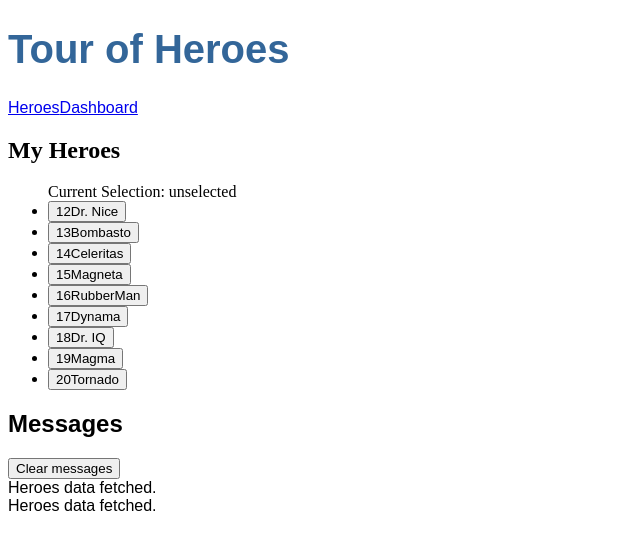
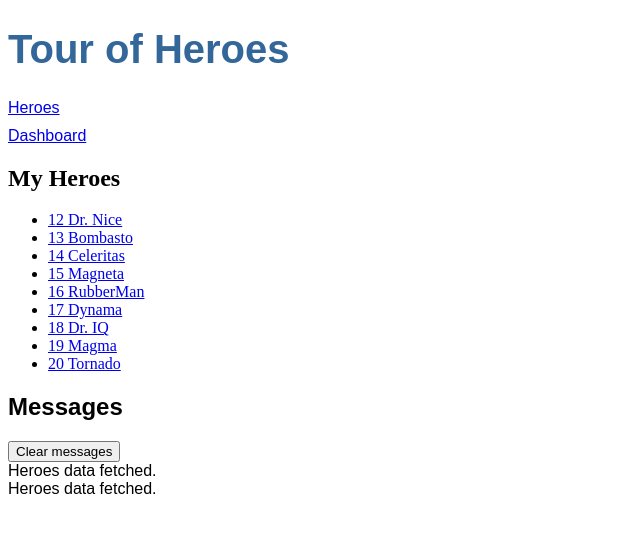
Before and after one commit to derekklc/Angular1, an Angular app: page /heroes in a window 1280 px wide. Shown: the top 550 px of the page, without its empty margins (0-640 px from the left). Built offline with nearby package versions, Linux system fonts and the light colour scheme.

Commit message:
remove old code and added go back feature in navigation

```diff
--- a/src/app/app.component.css
+++ b/src/app/app.component.css
@@ -40,6 +40,11 @@ button:disabled {
   color: #aaa;
   cursor: auto;
 }
+nav {
+  display: flex;
+  flex-direction: column;
+  gap: 10px;
+}
 
 /* everywhere else */
 * {
--- a/src/app/hero-detail/hero-detail.component.html
+++ b/src/app/hero-detail/hero-detail.component.html
@@ -5,4 +5,5 @@
     <label for="hero-name">Hero name::: </label>
     <input id="hero-name" [(ngModel)]="hero.name" placeholder="name" />
   </div>
+  <button type="button" (click)="goBack()">go back</button>
 </div>
--- a/src/app/hero-detail/hero-detail.component.ts
+++ b/src/app/hero-detail/hero-detail.component.ts
@@ -1,5 +1,5 @@
 import { Hero } from '../hero';
-import { Component, Input } from '@angular/core';
+import { Component } from '@angular/core';
 import { ActivatedRoute } from '@angular/router';
 import { Location } from '@angular/common';
 
@@ -16,14 +16,20 @@ export class HeroDetailComponent {
     private heroService: HeroService,
     private location: Location
   ) {}
-  @Input() hero?: Hero;
+  // @Input() hero?: Hero;
+  hero?: Hero;
   ngOnInit(): void {
+    this.getHero();
+  }
+  getHero(): void {
     const urlId = Number(this.route.snapshot.paramMap.get('id'));
-    console.log('hero detail loaded', urlId);
     if (typeof urlId === 'number') {
       this.heroService.getHeroes().subscribe((heroesList) => {
         this.hero = heroesList.find((item) => item.id === urlId);
       });
     }
   }
+  goBack(): void {
+    this.location.back();
+  }
 }
--- a/src/app/heroes/heroes.component.html
+++ b/src/app/heroes/heroes.component.html
@@ -1,18 +1,20 @@
 <h2>My Heroes</h2>
 <ul class="heroes">
-  <span>Current Selection: {{ selectedHero?.name || "unselected" }}</span>
+  <!-- <span>Current Selection: {{ selectedHero?.name || "unselected" }}</span> -->
   <li *ngFor="let hero of heroes">
-    <button type="button" (click)="onSelection(hero.id)">
+    <!-- <button type="button" (click)="onSelection(hero.id)">
       <span class="badge">{{ hero.id }}</span>
       <span class="name">{{ hero.name }}</span>
-      <!-- <input id="hero-name" [(ngModel)]="hero.name" placeholder="name" /> -->
-    </button>
+    </button> -->
+    <a routerLink="/detail/{{ hero.id }}">
+      <span class="badge">{{ hero.id }}</span> {{ hero.name }}
+    </a>
   </li>
 </ul>
-
+<!--
 <div *ngIf="!!selectedHero">
   <span>Hero Details: </span>
   <span>Hero name: {{ selectedHero.name }}</span>
-</div>
+</div> -->
 
-<app-hero-detail [hero]="selectedHero"></app-hero-detail>
+<app-hero-detail></app-hero-detail>
```
